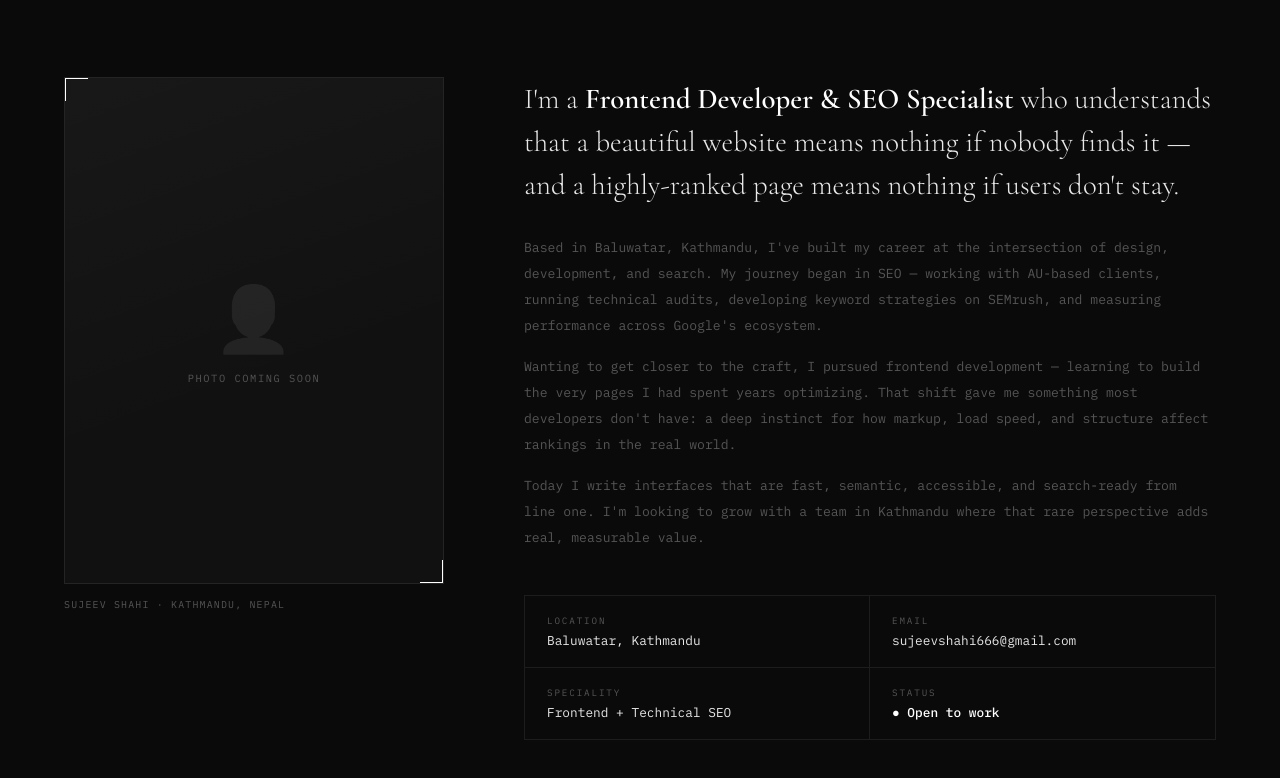
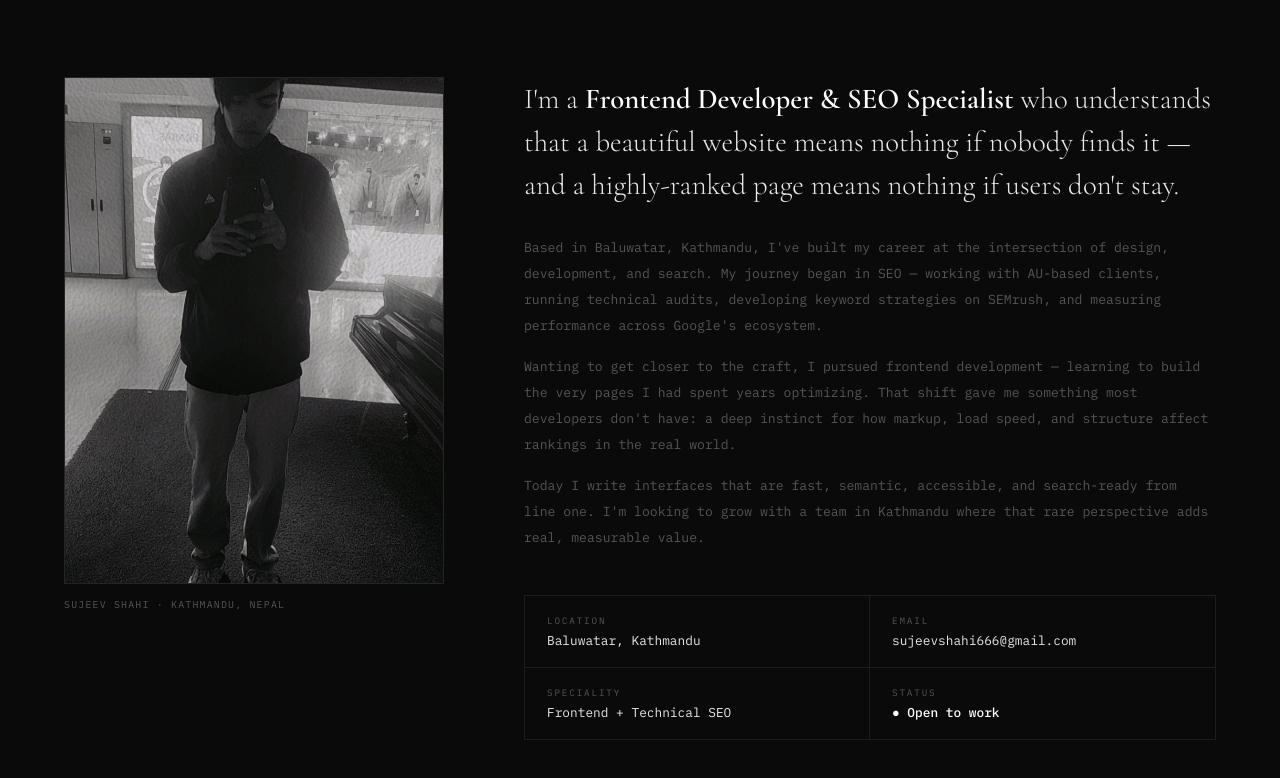
Before and after one commit to sujeevshahi666-sketch/sujeevshahi666-sketch.github.io, a plain HTML site: page index.html in a window 1280 px wide. Shown: the part 1114-1892 px from the top of the page. Drawn offline with nearby package versions, Linux system fonts and the light colour scheme.

Commit message:
Update index.html

```diff
--- a/index.html
+++ b/index.html
@@ -533,7 +533,7 @@ footer {
       <div class="photo-frame">
         <div class="photo-corner-tl"></div>
         <div class="photo-corner-br"></div>
-        <div class="photo-placeholder-icon">👤</div>
+        <img src="photo.jpg" style="width:100%;height:100%;object-fit:cover;position:absolute;inset:0;" alt="Sujeev Shahi"/>
         <span style="font-size:0.65rem;letter-spacing:0.15em;text-transform:uppercase;">Photo Coming Soon</span>
       </div>
       <div class="photo-caption">Sujeev Shahi · Kathmandu, Nepal</div>
```
